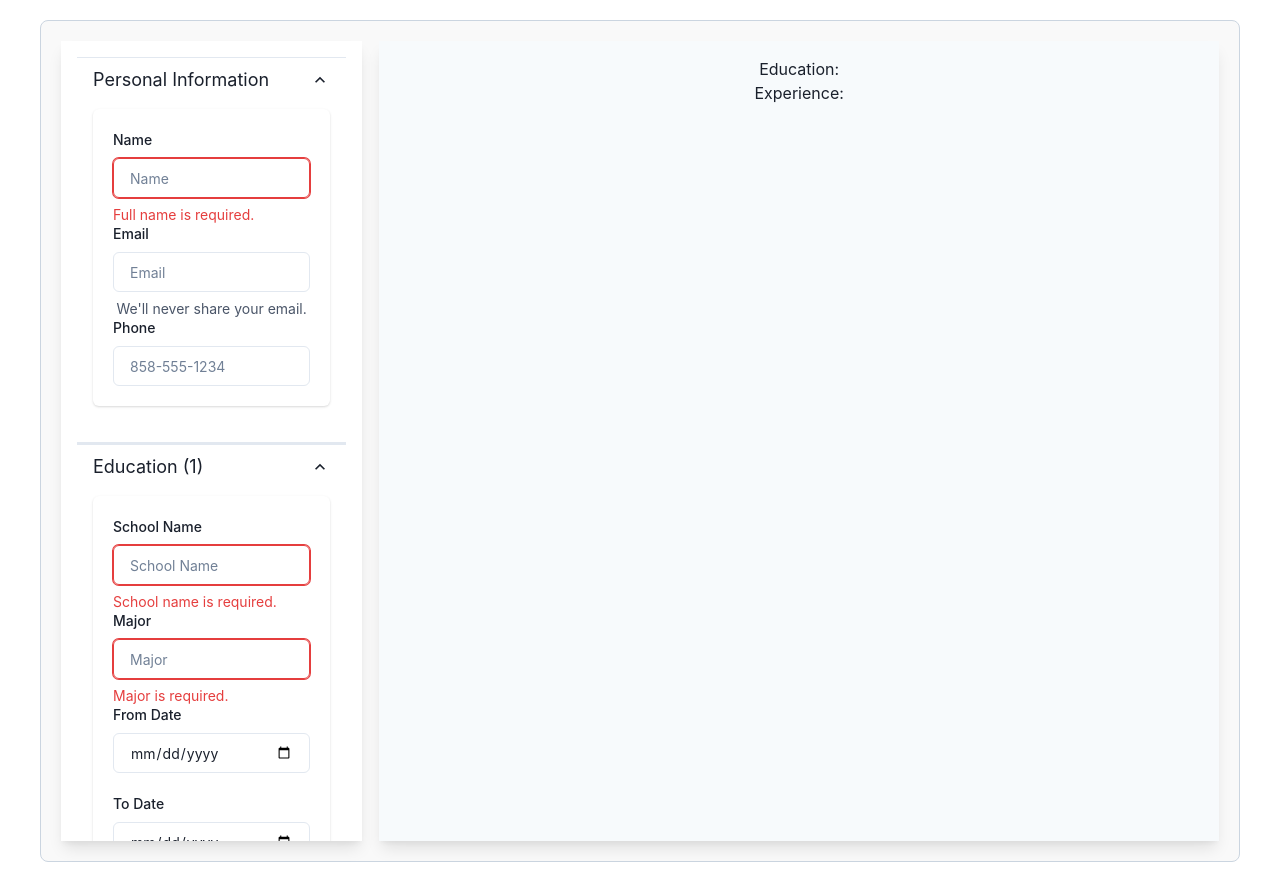
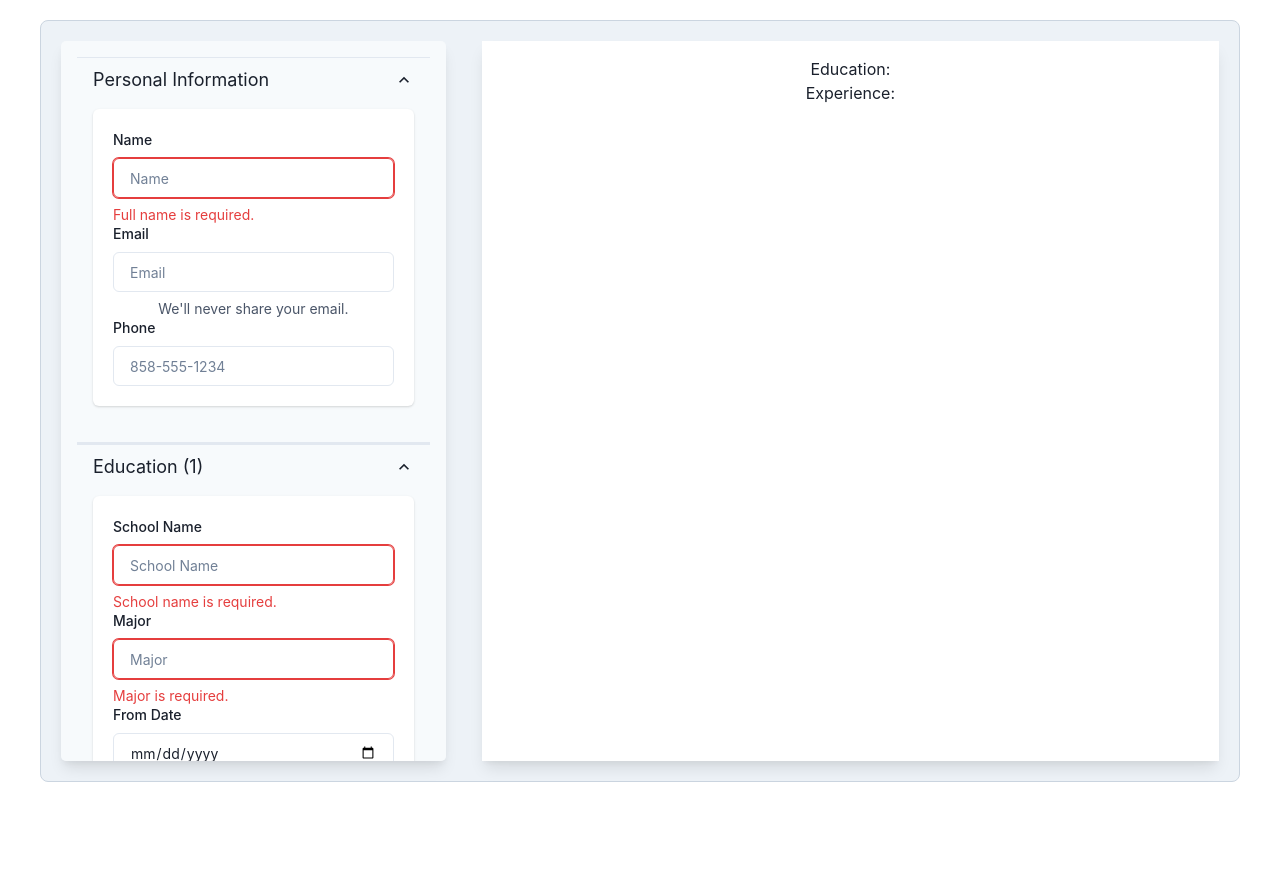
Before and after one commit to angelr1076/React-CV-App, a React (Vite) app: page / in a window 1280 px wide. After the commit the page ends 802 px from the top, so only its background shows below. Built offline with nearby package versions, Linux system fonts and the light colour scheme.

Commit message:
Added border radius to form-container. Added chakra-ui/icons and react-icons.

```diff
--- a/package.json
+++ b/package.json
@@ -13,6 +13,7 @@
     "test": "echo \"Error: no test specified\" && exit 1"
   },
   "dependencies": {
+    "@chakra-ui/icons": "^2.1.1",
     "@chakra-ui/react": "^2.8.1",
     "@emotion/react": "^11.11.1",
     "@emotion/styled": "^11.11.0",
--- a/src/App.jsx
+++ b/src/App.jsx
@@ -2,26 +2,32 @@ import './assets/styles/style.css';
 import { CVProvider } from './contexts/CVContext';
 import { CVForm } from './components/CVForm';
 import { CVDisplay } from './components/CVDisplay';
-import { Box, Divider } from '@chakra-ui/react';
+import { Box } from '@chakra-ui/react';
 
 function App() {
   return (
     <CVProvider>
-      <Box className='main' border='1px' borderColor='gray.300' display='flex'>
+      <Box
+        className='main'
+        border='1px'
+        borderColor='gray.300'
+        display='flex'
+        bg='gray.100'>
         <Box
-          flex='1'
+          flex='2'
+          boxShadow='lg'
+          p={4}
+          mr={5}
+          bg='gray.50'
+          borderRadius={5}
+          className='form-container'>
+          <CVForm />
+        </Box>
+        <Box
+          flex='4'
           boxShadow='lg'
           p={4}
           bg='white'
-          className='form-container'>
-          <CVForm />
-        </Box>
-        <Divider orientation='vertical' />
-        <Box
-          flex='3'
-          boxShadow='lg'
-          p={4}
-          bg='gray.50'
           marginLeft={4}
           className='display-container'>
           <CVDisplay />
--- a/src/assets/styles/style.css
+++ b/src/assets/styles/style.css
@@ -40,7 +40,7 @@ body {
 
 .form-container {
   overflow-y: auto;
-  height: 100vh;
+  height: 90vh;
 }
 
 .label {
--- a/src/main.jsx
+++ b/src/main.jsx
@@ -8,7 +8,7 @@ import { Box } from '@chakra-ui/react';
 ReactDOM.createRoot(document.getElementById('root')).render(
   <React.StrictMode>
     <ChakraProvider>
-      <Box p={5} borderRadius='5'>
+      <Box p={5} borderRadius={5}>
         <App />
       </Box>
     </ChakraProvider>
```
Also changed, not shown: 1 other file (tests, documents, lock files or other folders).
